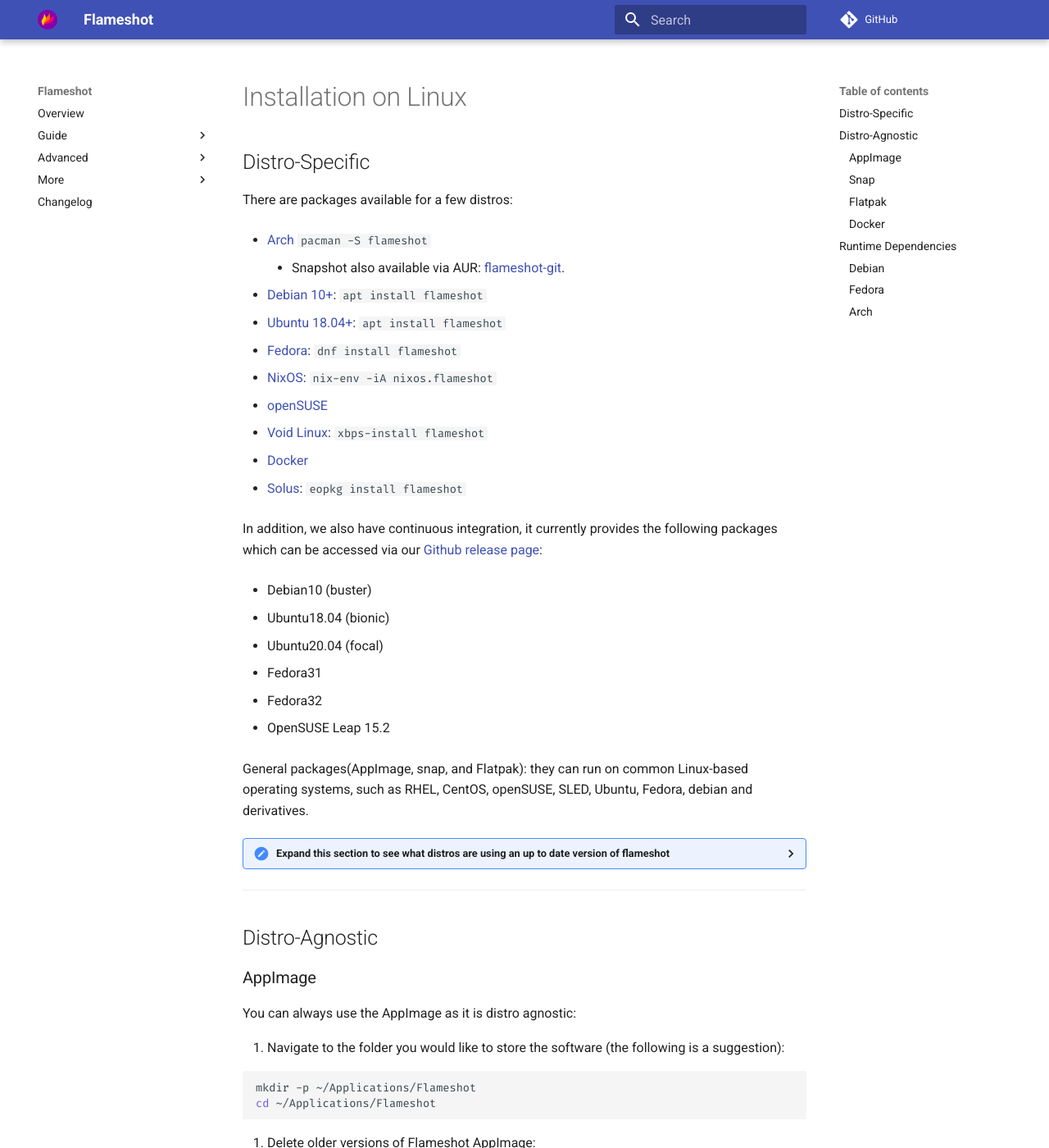
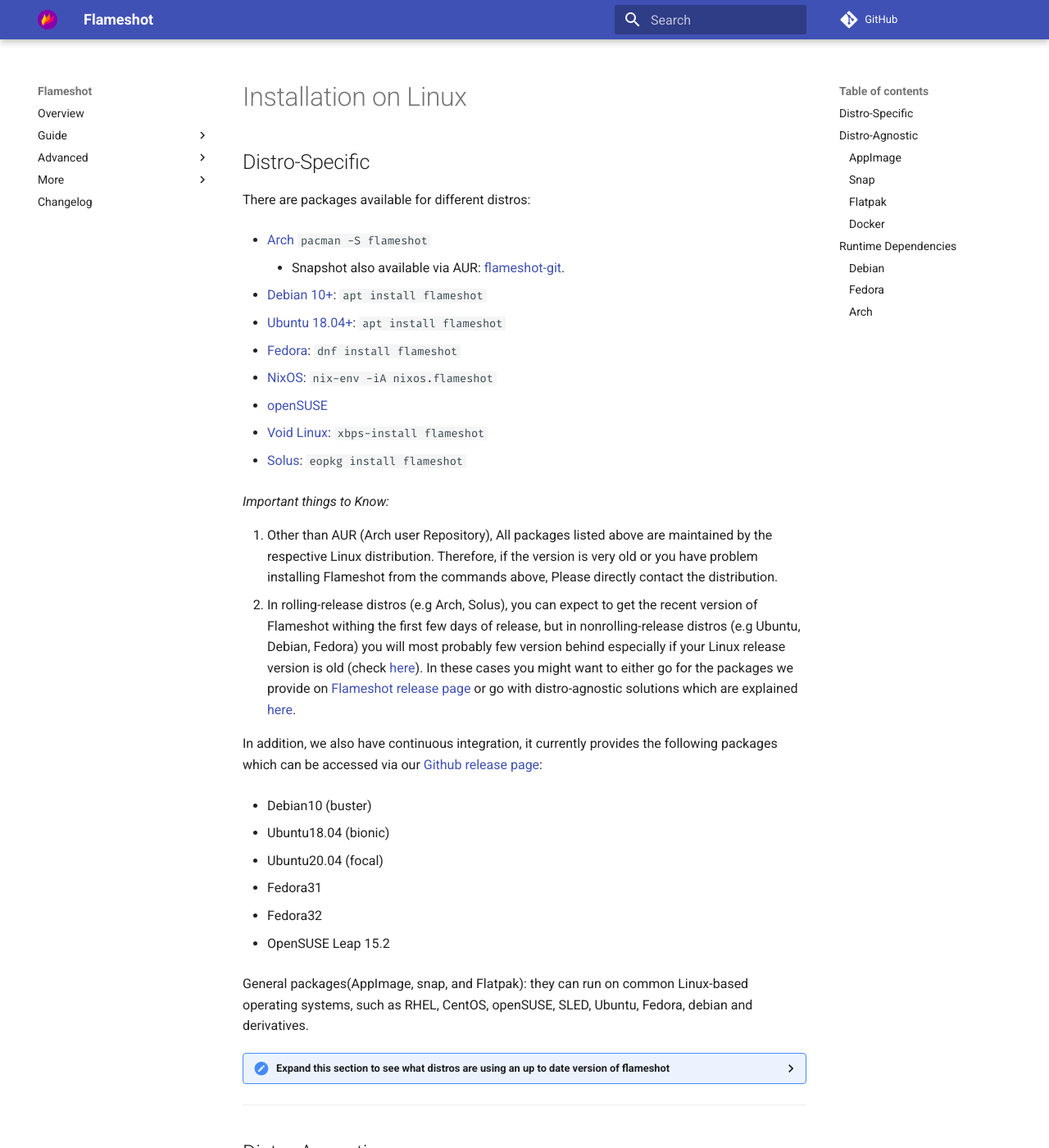
Before and after one commit to flameshot-org/flameshot-org.github.io, an MkDocs documentation site: the page built from docs/guide/installation/installation-linux.md, in a window 1280 px wide and 1400 px high. Shown: the whole window at 82% size. Built offline with MkDocs 1.6.1 and Material for MkDocs 9.7.7, drawn with Linux system fonts in a browser that asks for light colours; comment, search, counter and statistics services are not loaded.

Commit message:
[add] Some clarification in the text to inform the user about the distro package maintainers

```diff
--- a/docs/guide/installation/installation-linux.md
+++ b/docs/guide/installation/installation-linux.md
@@ -2,7 +2,7 @@
 
 ## Distro-Specific
 
-There are packages available for a few distros:
+There are packages available for different distros:
 
 - [Arch](https://www.archlinux.org/packages/community/x86_64/flameshot/) `pacman -S flameshot`
     - Snapshot also available via AUR: [flameshot-git](https://aur.archlinux.org/packages/flameshot-git).
@@ -19,9 +19,14 @@
 
 - [Void Linux](https://github.com/voidlinux/void-packages/tree/master/srcpkgs/flameshot): `xbps-install flameshot`
 
-- [Docker](https://github.com/ManuelLR/docker-flameshot)
+- [Solus](https://dev.getsol.us/source/flameshot/): `eopkg install flameshot`
 
-- [Solus](https://dev.getsol.us/source/flameshot/): `eopkg install flameshot`
+
+*Important things to Know:*
+
+1. Other than AUR (Arch user Repository), All packages listed above are maintained by the respective Linux distribution. Therefore, if the version is very old or you have problem installing Flameshot from the commands above, Please directly contact the distribution.
+2. In rolling-release distros (e.g Arch, Solus), you can expect to get the recent version of Flameshot withing the first few days of release, but in nonrolling-release distros (e.g Ubuntu, Debian, Fedora) you will most probably few version behind especially if your Linux release version is old (check [here]("https://repology.org/metapackage/flameshot/versions)). In these cases you might want to either go for the packages we provide on [Flameshot release page](https://github.com/flameshot-org/flameshot/releases) or go with distro-agnostic solutions which are explained [here](#distro-agnostic).
+
 
 In addition, we also have continuous integration, it currently provides the following packages which can be accessed via our [Github release page](https://github.com/flameshot-org/flameshot/releases):
 
```
